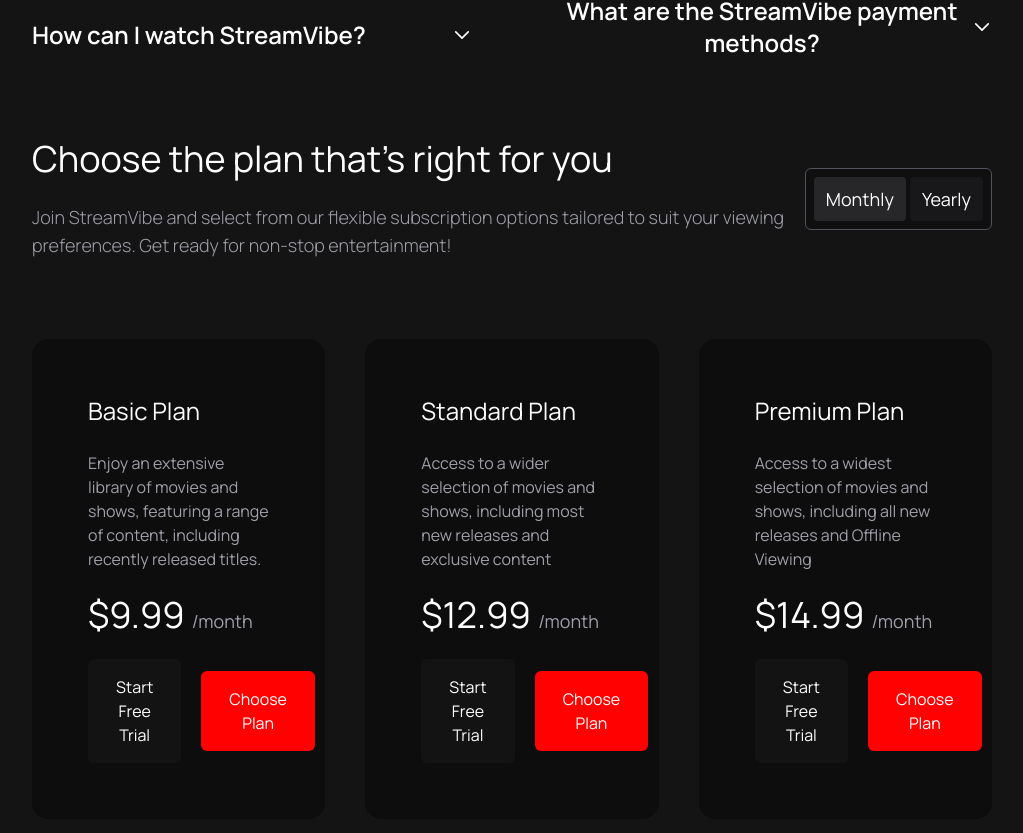
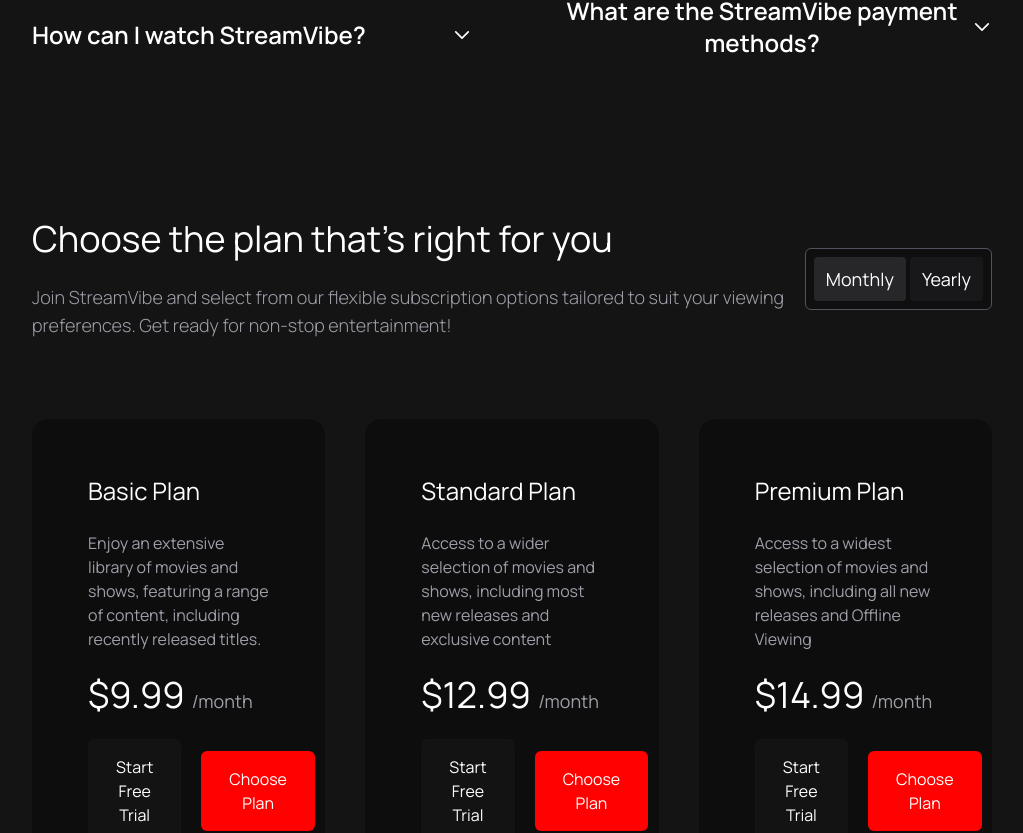
Before and after one commit to devsujoydas/devmovieshub, a React (Vite) app: page / in a window 1280 px wide. Shown: the part 2997-3830 px from the top of the page, without its empty margins (128-1151 px from the left). Built offline with nearby package versions, Linux system fonts and the light colour scheme.

Commit message:
add components

```diff
--- a/src/Components/ChooseThePlan/ChooseThePlan.jsx
+++ b/src/Components/ChooseThePlan/ChooseThePlan.jsx
@@ -21,7 +21,7 @@
         },
     ]
     return (
-        <div className="md:mx-40 mx-5 md:py-0 py-10">
+        <div className="md:mx-40 mx-5 md:py-20 py-10">
             <div className="flex justify-between items-center md:flex-row flex-col gap-5 ">
                 <div className="space-y-6">
                     <h1 className="md:text-4xl text-3xl">Choose the plan that's right for you</h1>
@@ -35,7 +35,6 @@
                 </div>
             </div>
 
-
             <div className="grid mt-10  lg:grid-cols-3 gap-5 md:gap-10 md:mt-20">
                 {plans.map((plan, idx) => <Plan plan={plan} key={idx} />)}
             </div>
```
